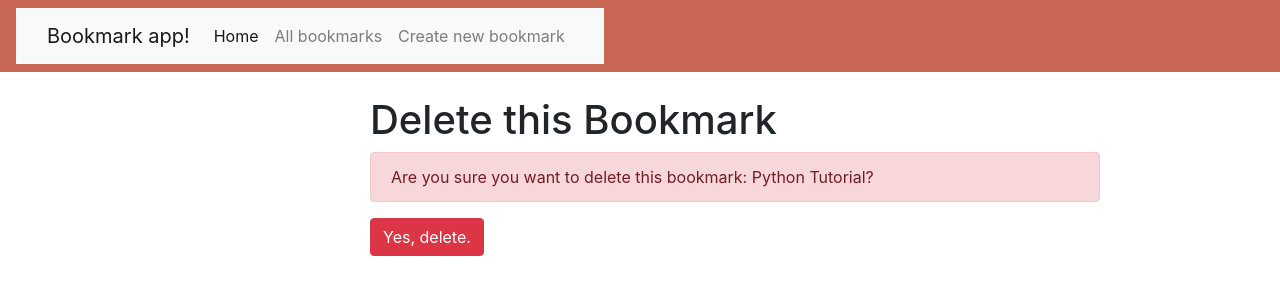
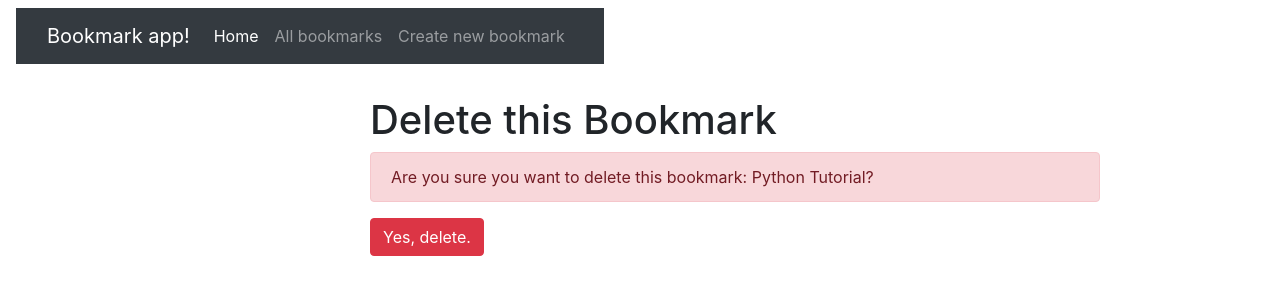
Before and after one commit to DeepshikhaTiwari/BookmarksApp, a Django app: page /bookmarks/bookmark/3/delete/ in a window 1280 px wide. Shown: the top 300 px of the page. Run offline with Django 3.2, Linux system fonts and the light colour scheme; data comes from the database, SQL or seed files in the repository.

Commit message:
Add bootstrap for navbar

```diff
--- a/bookmarks/templates/base_generic.html
+++ b/bookmarks/templates/base_generic.html
@@ -10,8 +10,8 @@
   <link rel="stylesheet" href="{% static 'css/styles.css' %}">
 </head>
 <body>
-<nav class="navbar navbar-light" style="background-color: rgba(198,95,75,0.95);">
-          <nav class="navbar navbar-expand-lg navbar-light bg-light">
+<nav class="navbar navbar-light" style="background-color: rgba(5,5,0,0);">
+          <nav class="navbar navbar-expand-lg navbar-dark bg-dark">
   <div class="container-fluid">
     <a class="navbar-brand">Bookmark app!</a>
     <button class="navbar-toggler" type="button" data-bs-toggle="collapse" data-bs-target="#navbarNavAltMarkup" aria-controls="navbarNavAltMarkup" aria-expanded="false" aria-label="Toggle navigation">
@@ -23,7 +23,7 @@
         <a class="nav-link" href="{% url 'bookmark' %}">All bookmarks</a>
         <a class="nav-link" href="{% url 'bookmark-create' %}">Create new bookmark</a>
       </div>
-    </div>
+        </div>
   </div>
 </nav>
 </nav>
```
